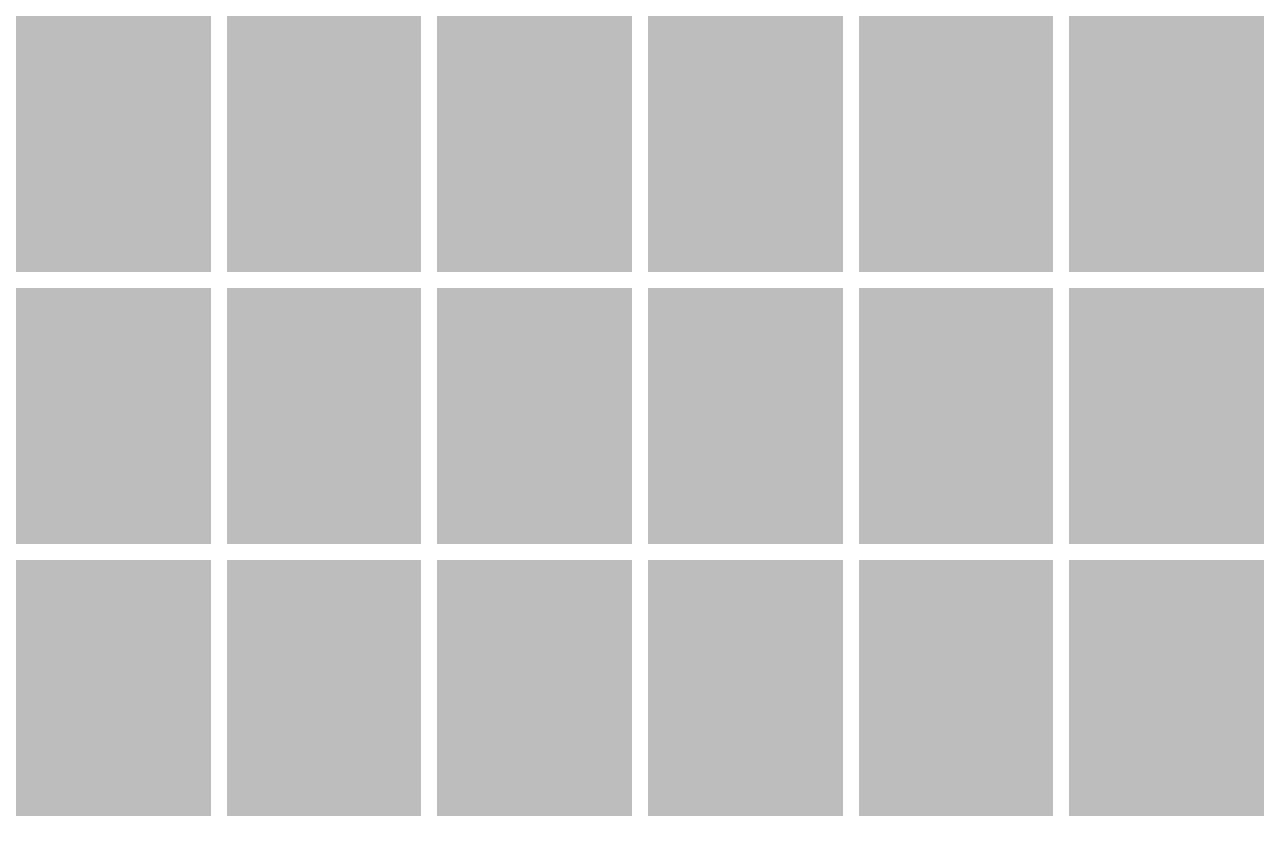
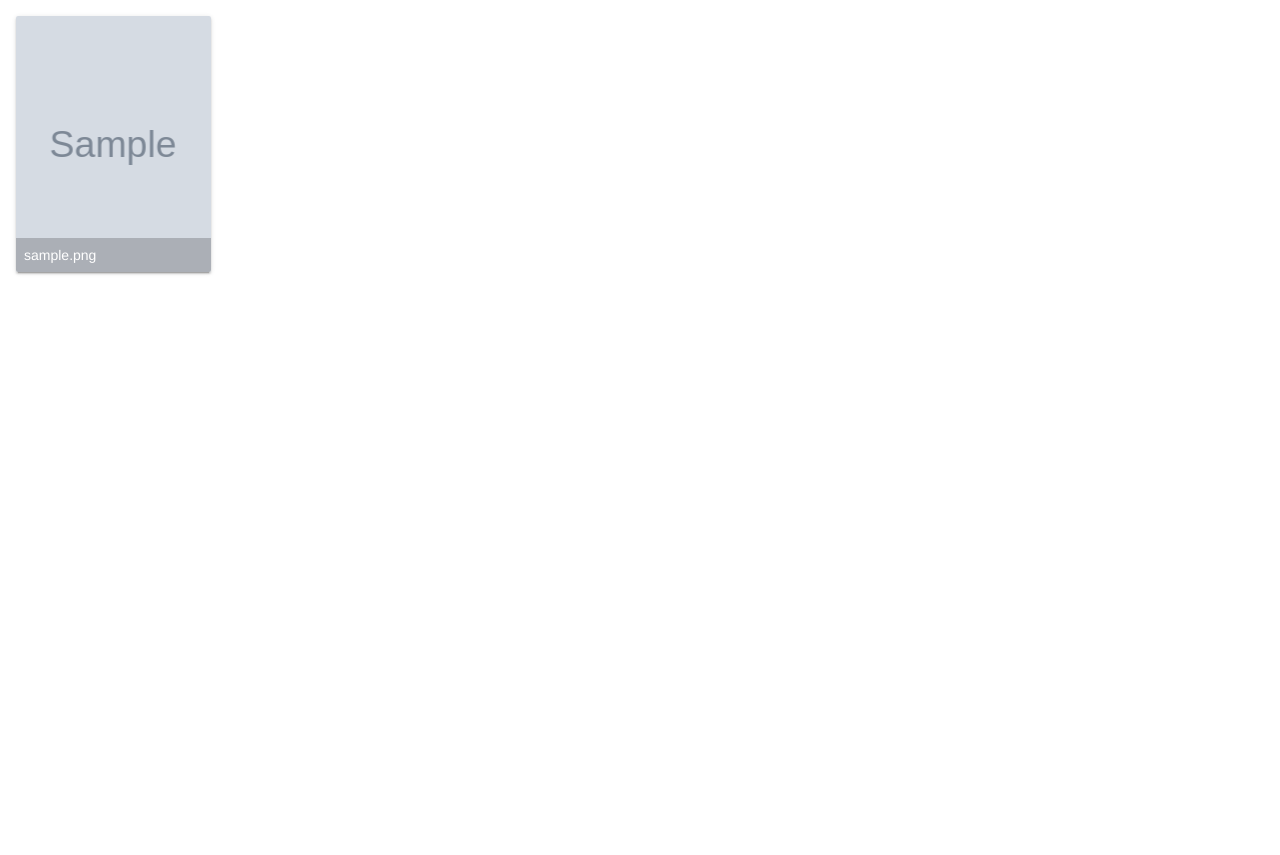
Before and after one commit to haydave/chikareli, a Django app: page /index/ in a window 1280 px wide. Shown: the part 64-919 px from the top of the page. Run offline with Django 3.2, Linux system fonts and the light colour scheme; tables that the repository leaves empty hold one stand-in row (values such as "Sample post"); grey boxes marked "Sample" are stand-in pictures.

Commit message:
Added uploaded image to page

```diff
--- a/web/chikareli/website/static/css/main.css
+++ b/web/chikareli/website/static/css/main.css
@@ -1,4 +1,12 @@
 .mdl-cell {
-  height: 256px;
-  background-color: #BDBDBD;
+	height: 256px;
+	background-color: #BDBDBD;
 }
+.mdl-card__actions {
+	background: rgba(0, 0, 0, 0.2);
+}
+.card-image__description {
+	color: #fff;
+	font-size: 14px;
+	font-weight: 500;
+}
--- a/web/chikareli/website/templates/index.html
+++ b/web/chikareli/website/templates/index.html
@@ -38,6 +38,17 @@
 		<main class="mdl-layout__content">
 			<div class="page-content">
 				<div class="mdl-grid">
+					<!-- List of uploaded documents -->
+					{% if documents %}
+						{% for document in documents %}
+							<div class="mdl-cell mdl-cell--2-col mdl-card mdl-shadow--2dp" style="background: url('{{ document.docfile.url }}') center / cover;">
+								<div class="mdl-card__title mdl-card--expand"></div>
+								<div class="mdl-card__actions">
+									<span class="card-image__description">{{ document.docfile.name }}</span>
+								</div>
+							</div>
+						{% endfor %}
+					{% else %}
 						<div class="mdl-cell mdl-cell--2-col">
 						</div>
 						<div class="mdl-cell mdl-cell--2-col">
@@ -62,18 +73,7 @@
 						</div>
 						<div class="mdl-cell mdl-cell--2-col">
 						</div>
-					<div class="mdl-cell mdl-cell--2-col">
-					</div>
-					<div class="mdl-cell mdl-cell--2-col">
-					</div>
-					<div class="mdl-cell mdl-cell--2-col">
-					</div>
-					<div class="mdl-cell mdl-cell--2-col">
-					</div>
-					<div class="mdl-cell mdl-cell--2-col">
-					</div>
-					<div class="mdl-cell mdl-cell--2-col">
-					</div>
+					{% endif %}
 				</div>
 			</div>
 		</main>
--- a/web/chikareli/website/urls.py
+++ b/web/chikareli/website/urls.py
@@ -3,5 +3,5 @@ from . import views
 
 urlpatterns = [
 	url(r'^list/$', views.list, name='list'),
-	url(r'', views.index),
+	url(r'^index/$', views.index),
 ]
--- a/web/chikareli/website/views.py
+++ b/web/chikareli/website/views.py
@@ -15,9 +15,8 @@ def list(request):
         if form.is_valid():
             newdoc = Document(docfile=request.FILES['docfile'])
             newdoc.save()
-
             # Redirect to the document list after POST
-            return HttpResponseRedirect(reverse('website.views.list'))
+            return HttpResponseRedirect(reverse('website.views.index'))
     else:
         form = DocumentForm()  # A empty, unbound form
 
@@ -32,6 +31,8 @@ def list(request):
     )
 
 def index(request):
+    # Load documents for the list page
+    documents = Document.objects.all()
     return render_to_response(
-        'index.html'
+        'index.html', {'documents': documents}
     )
```
Also changed, not shown: web/chikareli/website/templates/list.html (+0 -11 lines), 2 other files. Lines whose indentation alone changed are shown as unchanged.
